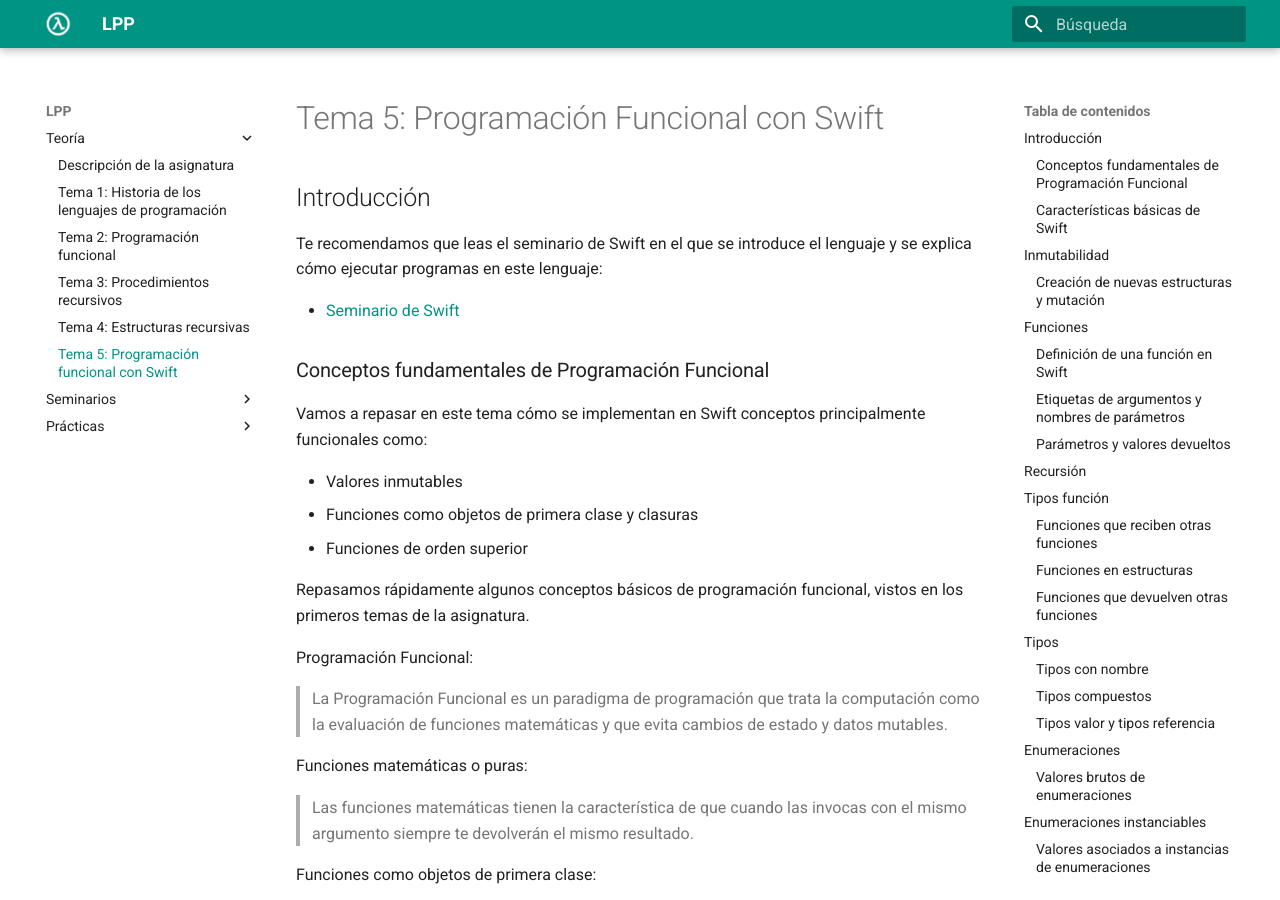
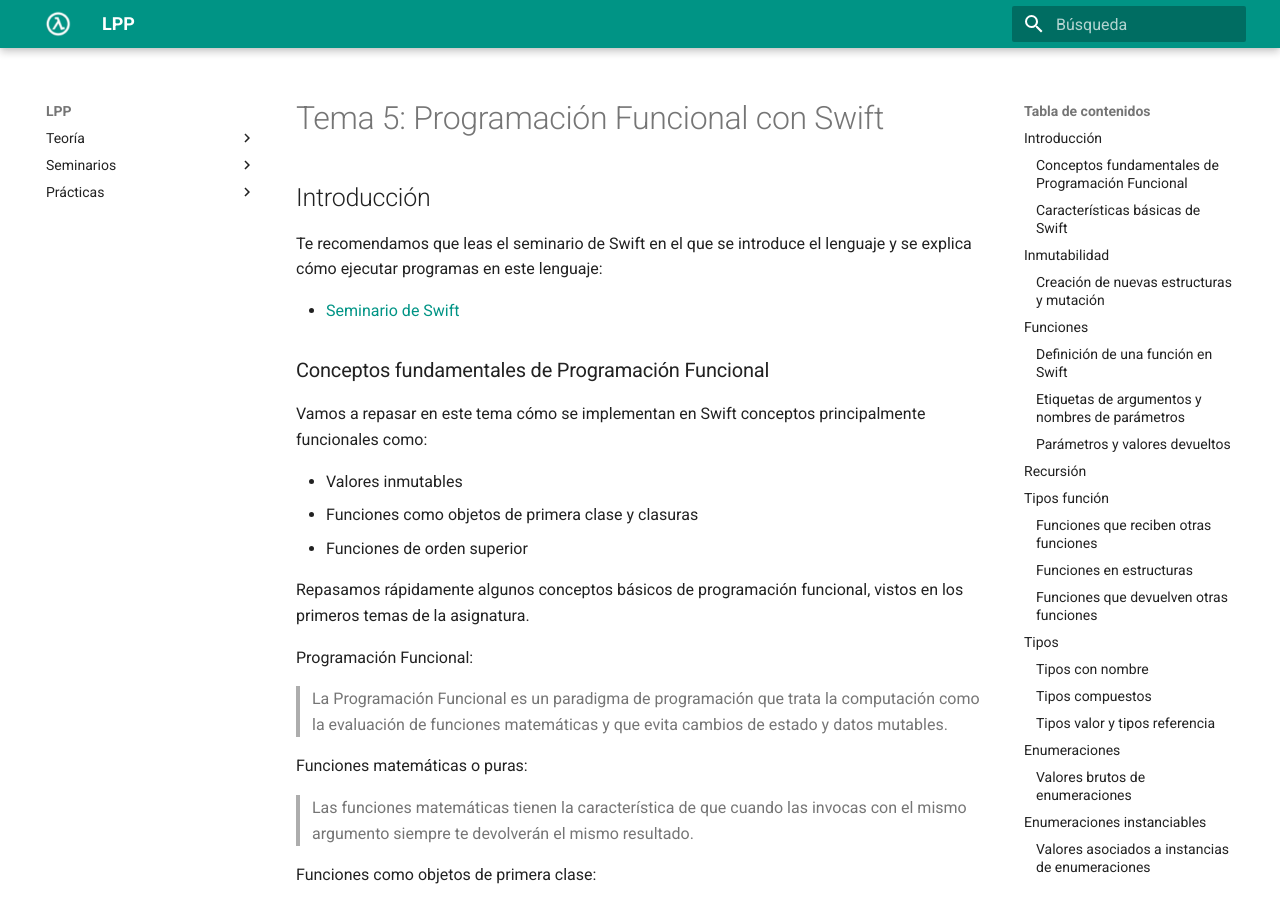
Before and after one commit to domingogallardo/apuntes-lpp, an MkDocs documentation site: the page built from docs/teoria/tema05-programacion-funcional-swift/tema05-programacion-funcional-swift.md, in a window 1280 px wide and 900 px high. Built offline with MkDocs 1.6.1 and Material for MkDocs 9.7.7, drawn with Linux system fonts in a browser that asks for light colours.

Commit message:
Quitamos práctica 8 y tema PF

```diff
--- a/mkdocs.yml
+++ b/mkdocs.yml
@@ -8,7 +8,7 @@ nav:
    - 'Tema 2: Programación funcional': 'teoria/tema02-programacion-funcional/tema02-programacion-funcional.md'
    - 'Tema 3: Procedimientos recursivos': 'teoria/tema03-procedimientos-recursivos/tema03-procedimientos-recursivos.md'
    - 'Tema 4: Estructuras recursivas': 'teoria/tema04-estructuras-recursivas/tema04-estructuras-recursivas.md'
-   - 'Tema 5: Programación funcional con Swift': 'teoria/tema05-programacion-funcional-swift/tema05-programacion-funcional-swift.md'
+#   - 'Tema 5: Programación funcional con Swift': 'teoria/tema05-programacion-funcional-swift/tema05-programacion-funcional-swift.md'
 #   - 'Tema 6: Programación OO con Swift': 'teoria/tema06-programacion-orientada-objetos-swift/tema06-programacion-orientada-objetos-swift.md'
 - 'Seminarios':
    - 'Seminario de Scheme': 'seminarios/seminario1-scheme/seminario1-scheme.md'
@@ -21,7 +21,7 @@ nav:
    - 'Práctica 5': 'practicas/practica05/practica05.md'
    - 'Práctica 6': 'practicas/practica06/practica06.md'
    - 'Práctica 7': 'practicas/practica07/practica07.md'
-   - 'Práctica 8': 'practicas/practica08/practica08.md'
+#   - 'Práctica 8': 'practicas/practica08/practica08.md'
 #   - 'Práctica 9': 'practicas/practica09/practica09.md'
 #   - 'Práctica 10': 'practicas/practica10/practica10.md'
 #   - 'Práctica 11': 'practicas/practica11/practica11.md'
```
